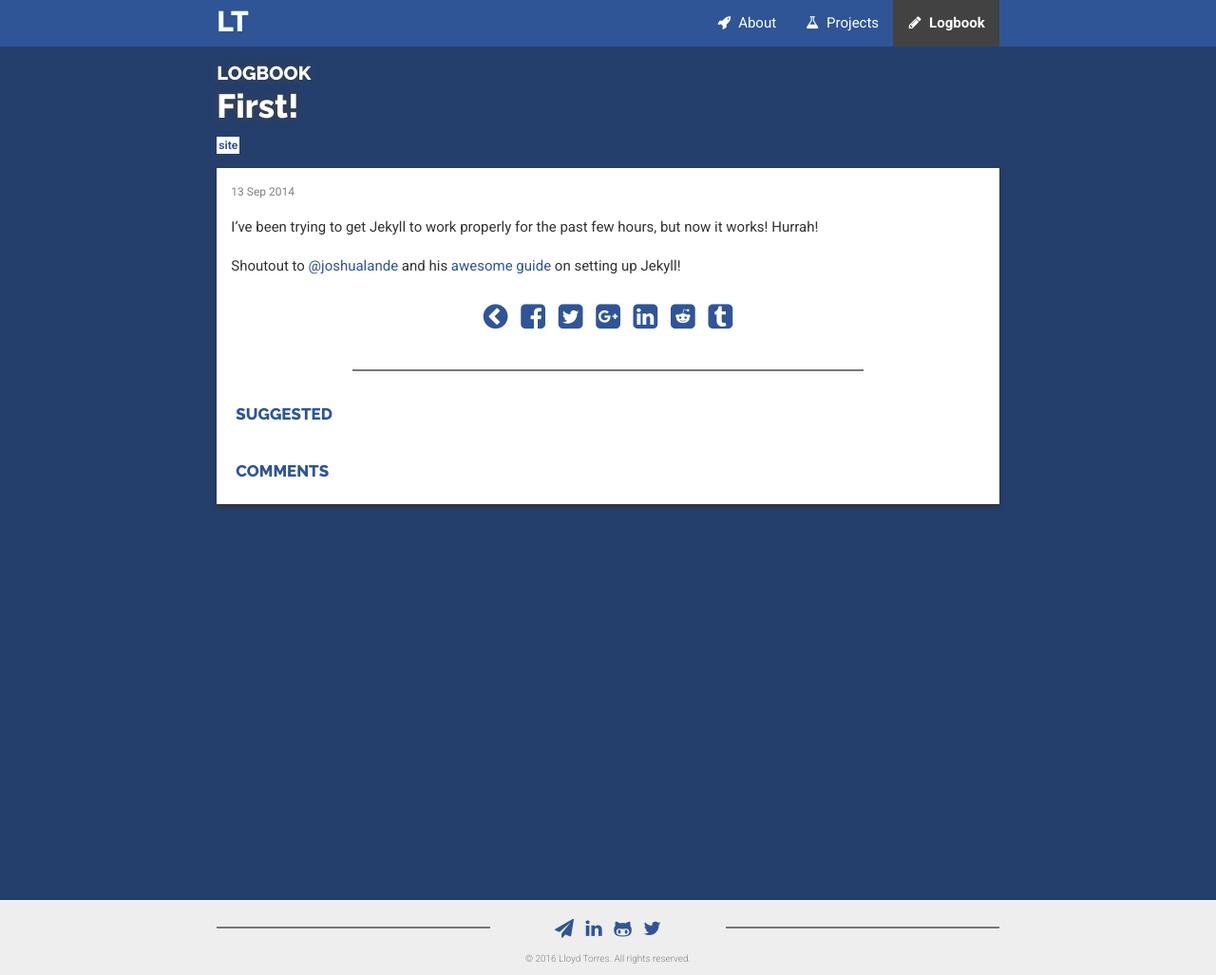
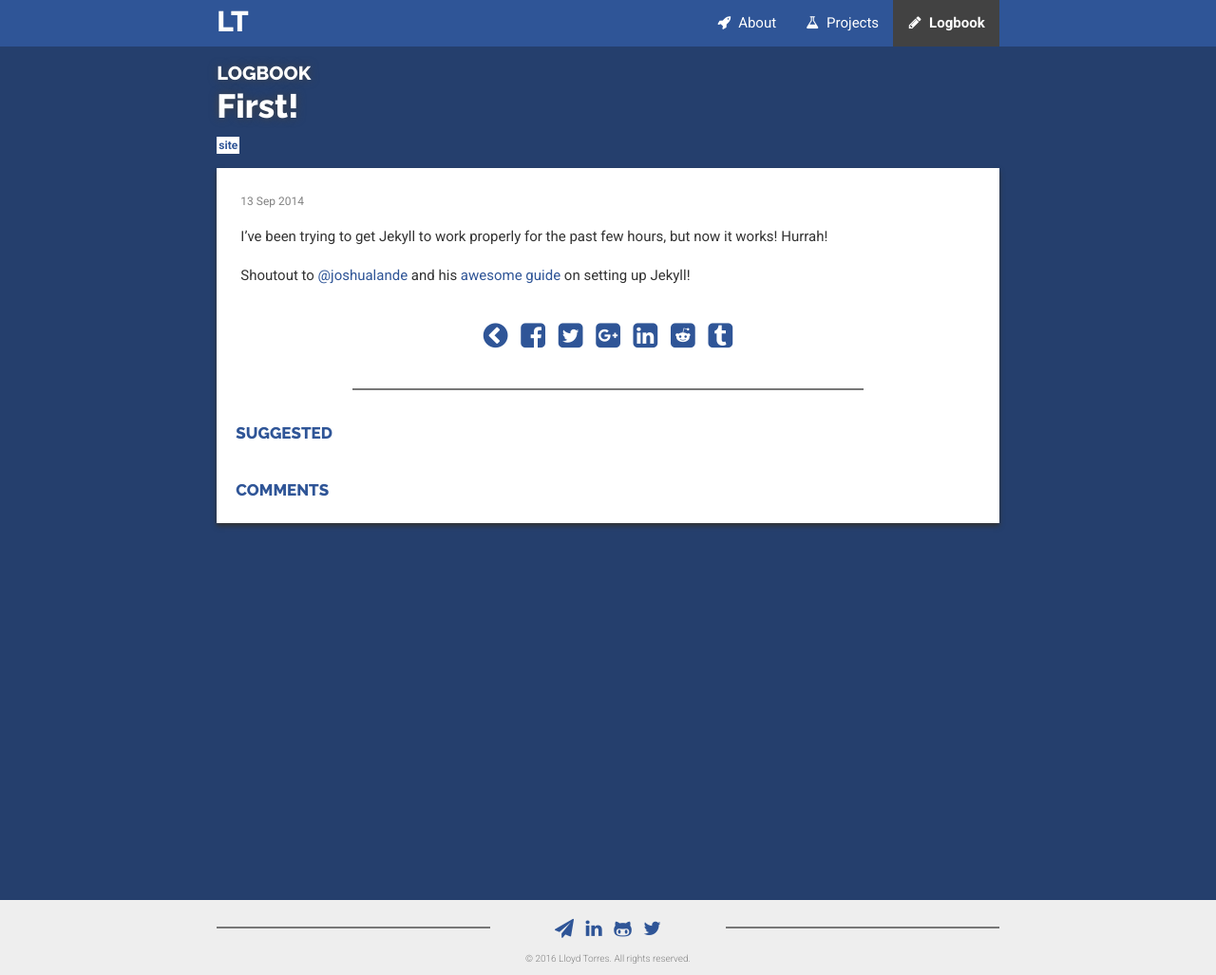
Before and after one commit to lloydtorres/lloydtorres.github.io, a Jekyll site: the page built from _posts/2014-09-13-first-post.md, in a window 1280 px wide. Shown: the whole page at 95% size. Built offline with Jekyll 4.4.1, drawn with Linux system fonts in a browser that asks for light colours; nearby versions of some CDN libraries; comment, search, counter and statistics services are not loaded.

Commit message:
Fix padding on desktop

```diff
--- a/_sass/_layout.scss
+++ b/_sass/_layout.scss
@@ -1099,7 +1099,7 @@
 }
 
 .post-content {
-    padding: 15px;
+    padding: 25px;
     margin-bottom: $spacing-unit;
     font-family: 'Roboto', sans-serif;
     font-weight: normal;
@@ -1136,6 +1136,10 @@
 
     h4 {
         font-size: 18px;
+    }
+
+    @include media-query($on-mobile) {
+        padding: 15px;
     }
 }
 
```
